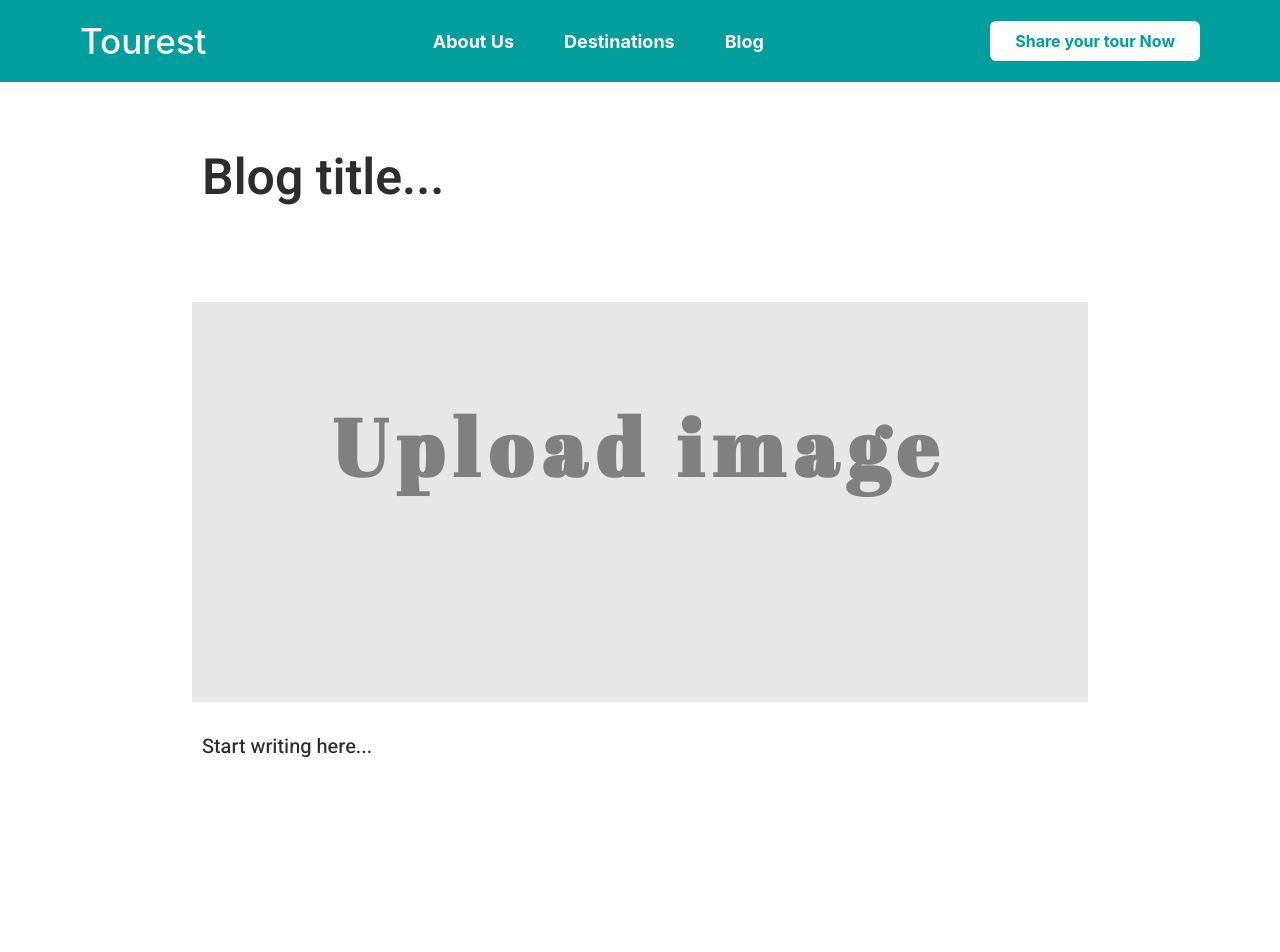
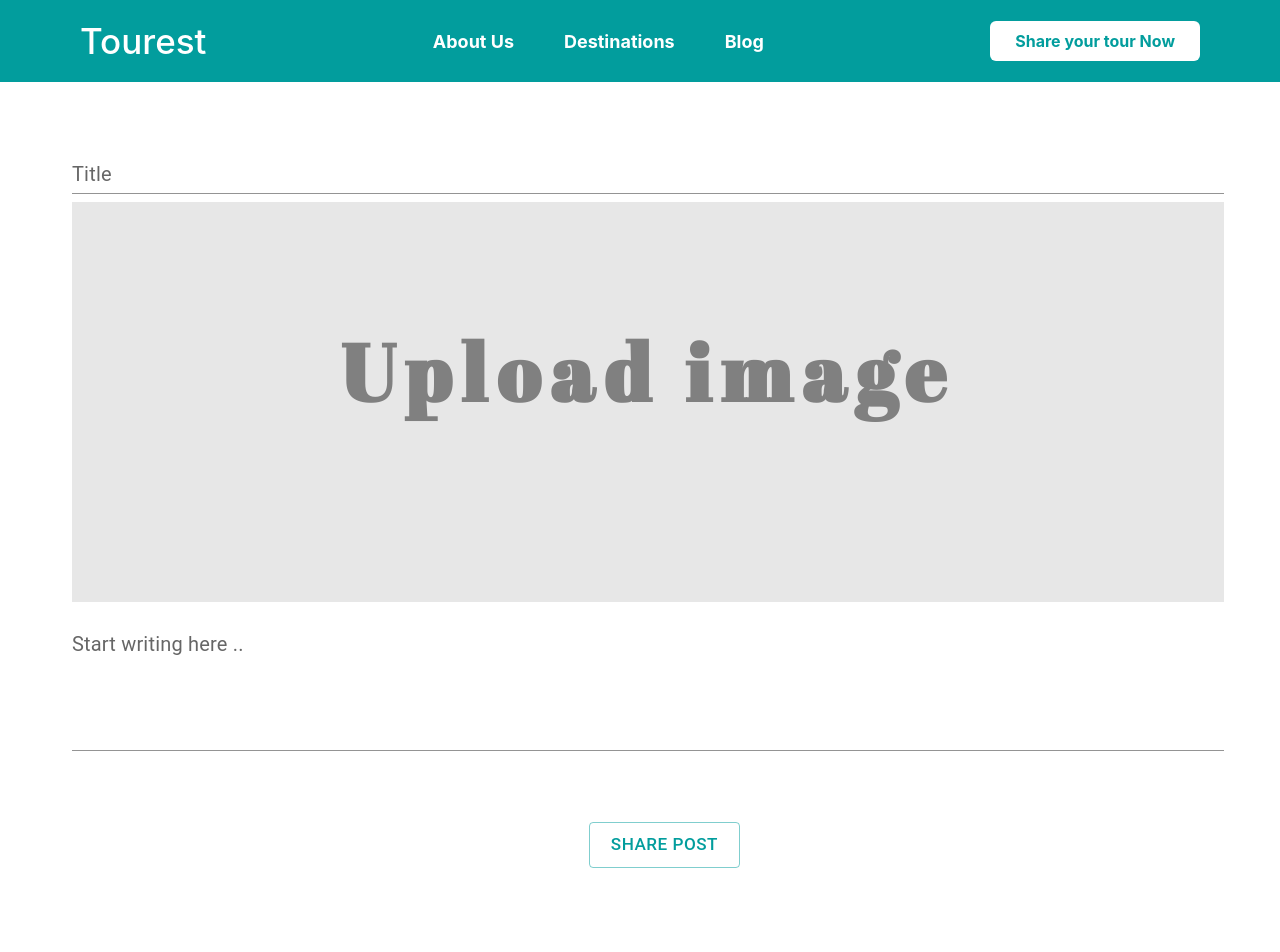
Before and after one commit to ElinaValieva/tourest, a React (Create React App) app: page /new in a window 1280 px wide. Shown: the top 952 px of the page. After the commit the page ends 881 px from the top, so only its background shows below. Built offline with nearby package versions, Linux system fonts and the light colour scheme; a web font is replaced by a local one.

Commit message:
Feat: material mui

```diff
--- a/package.json
+++ b/package.json
@@ -3,6 +3,11 @@
   "version": "0.1.0",
   "private": true,
   "dependencies": {
+    "@emotion/react": "^11.10.5",
+    "@emotion/styled": "^11.10.5",
+    "@fontsource/roboto": "^4.5.8",
+    "@mui/material": "^5.11.0",
+    "@mui/styled-engine-sc": "^5.11.0",
     "@react-icons/all-files": "^4.1.0",
     "@testing-library/jest-dom": "^5.16.5",
     "@testing-library/react": "^13.4.0",
@@ -13,6 +18,7 @@
     "react-icons": "^4.7.1",
     "react-router-dom": "^5.3.4",
     "react-scripts": "5.0.1",
+    "styled-components": "^5.3.6",
     "uuid": "^9.0.0",
     "web-vitals": "^2.1.4"
   },
--- a/src/App.css
+++ b/src/App.css
@@ -1135,6 +1135,7 @@ body {
     background-size: cover;
     background: #e7e7e7 center;
     object-fit: contain;
+    margin-left: 8px;
 }
 
 .banner-upload-btn {
@@ -1156,7 +1157,6 @@ body {
 }
 
 .blog {
-    width: 70vw;
     min-width: 400px;
     display: block;
     margin: auto;
@@ -1256,9 +1256,7 @@ textarea::-webkit-scrollbar-thumb {
 }
 
 .banner-btn {
-    margin-bottom: 0;
     padding: 1%;
     position: absolute;
     left: 45%;
-    width: 5%;
 }
--- a/src/App.js
+++ b/src/App.js
@@ -7,9 +7,22 @@ import {Footer} from "./components/Footer";
 import {Blog} from "./components/Blog";
 import {BrowserRouter, Route, Switch} from "react-router-dom";
 import {NewTour} from "./components/NewTour";
+import {createTheme, responsiveFontSizes, ThemeProvider} from "@mui/material";
+
+const theme = responsiveFontSizes(createTheme({
+    palette: {
+        primary: {
+            main: 'hsl(180, 98%, 31%)'
+        }
+    },
+    typography: {
+        htmlFontSize: 8,
+    },
+}));
 
 function App() {
     return (
+        <ThemeProvider theme={theme}>
             <BrowserRouter>
                 <div className="App">
                     <Navbar/>
@@ -40,6 +53,7 @@ function App() {
                     </main>
                 </div>
             </BrowserRouter>
+        </ThemeProvider>
     );
 }
 
--- a/src/components/NewTour.js
+++ b/src/components/NewTour.js
@@ -3,6 +3,7 @@ import {collection, doc, setDoc} from 'firebase/firestore';
 import db from '../firebase';
 import {v4 as uuidv4} from 'uuid';
 import {getStorage, ref, uploadBytesResumable, getDownloadURL} from "firebase/storage";
+import {Button, Container, TextField} from "@mui/material";
 
 function DateUtil() {
     let date = new Date();
@@ -90,10 +91,20 @@ export function NewTour() {
 
     return (
         <div>
-            <div className="blog">
-                <textarea className="title" placeholder="Blog title..."
-                          onChange={(e) => setTitle(e.target.value)}></textarea>
-                <div className="banner">
+            <Container maxWidth="xl" fixed sx={{
+                '& .MuiTextField-root': {m: 1, width: '100%'},
+            }}>
+                <div className="blog">
+                    <TextField
+                        id="standard-multiline-flexible"
+                        label="Title"
+                        multiline
+                        maxRows={4}
+                        variant="standard"
+                        onChange={(e) => setTitle(e.target.value)}
+                        size="normal"
+                        margin="normal"
+                    />
                     <div className="banner">
                         <label>
                             {
@@ -107,17 +118,23 @@ export function NewTour() {
                                    onChange={(event) => onImageChange(event)}/>
                         </label>
                     </div>
+                    <TextField
+                        id="standard-multiline-flexible"
+                        label="Start writing here .."
+                        multiline
+                        minRows={4}
+                        variant="standard"
+                        onChange={(e) => setText(e.target.value)}
+                    />
                 </div>
-                <textarea className="article" placeholder="Start writing here..."
-                          onChange={(e) => setText(e.target.value)}></textarea>
-            </div>
 
-            <div className="banner-btn">
-                <button className="btn btn-primary"
-                        disabled={loading}
-                        onClick={() => createPostWithSource()}>Share your tour Now
-                </button>
-            </div>
+                <div className="banner-btn">
+                    <Button variant="outlined"
+                            disabled={loading}
+                            size="large"
+                            onClick={() => createPostWithSource()}>Share post</Button>
+                </div>
+            </Container>
         </div>
     )
 }
```
Also changed, not shown: 1 other file (tests, documents, lock files or other folders). Lines whose indentation alone changed are shown as unchanged.
